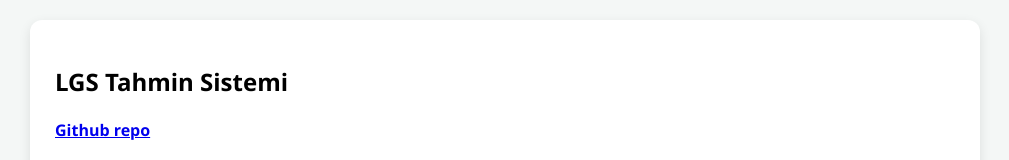
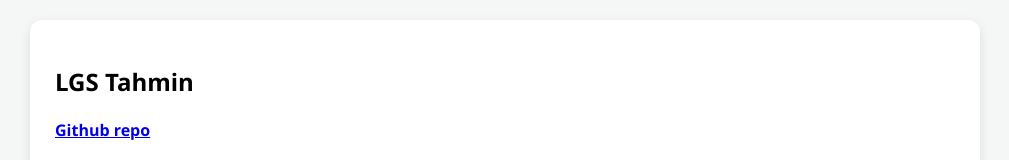
Before and after one commit to samilkorkmaz/lgs-tahmin, a plain HTML site: page index.html in a window 1280 px wide. Shown: the top 160 px of the page, without its empty margins (135-1144 px from the left). Drawn offline with nearby package versions, Linux system fonts and the light colour scheme.

```diff
--- a/index.html
+++ b/index.html
@@ -25,7 +25,7 @@
 <body>
 
 <div class="card">
-    <h2>LGS Tahmin Sistemi</h2>
+    <h2>LGS Tahmin</h2>
     <h4><a href="https://github.com/samilkorkmaz/lgs-takip">Github repo</a></h4>
     <p>LGS yanlış sayısı olasılığını deneme sınav sonuçlarını kullanarak hesaplar.</p>
     <div style="margin-bottom: 15px;">
```
